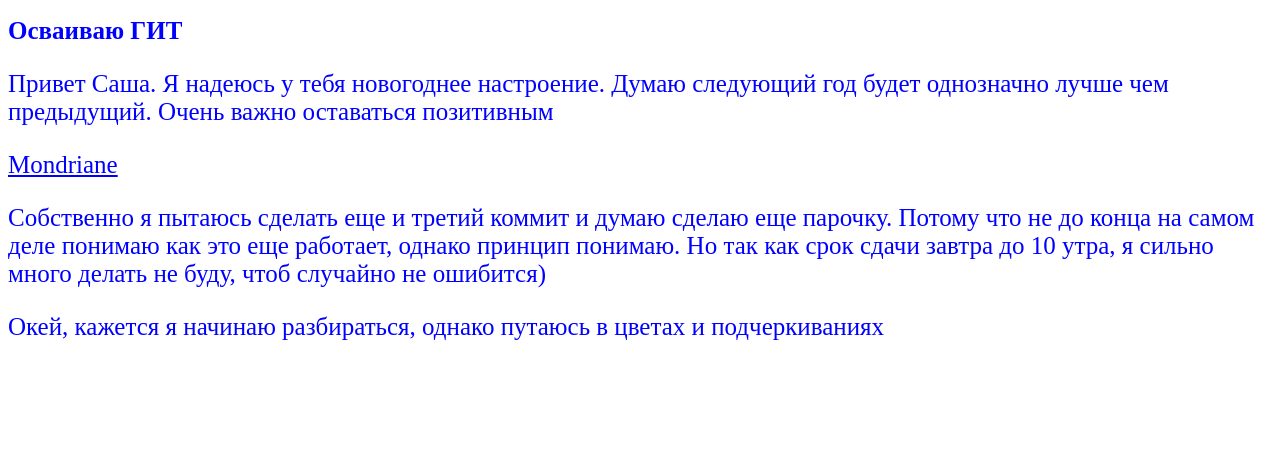
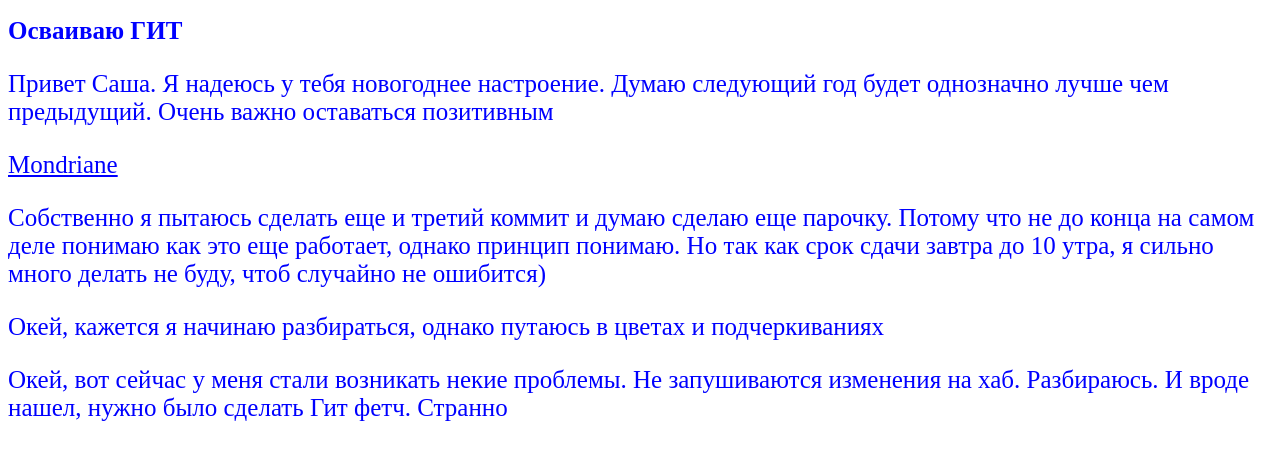
Before and after one commit to AlexTillman/DZ3, a plain HTML site: page index.html in a window 1280 px wide. Drawn offline with Linux system fonts and the light colour scheme.

Commit message:
vrode ponyal

```diff
--- a/index.html
+++ b/index.html
@@ -18,5 +18,7 @@
 
         <p>Окей, кажется я начинаю разбираться, однако путаюсь в цветах и подчеркиваниях</p>
 
+        <p>Окей, вот сейчас у меня стали возникать некие проблемы. Не запушиваются изменения на хаб. Разбираюсь. И вроде нашел, нужно было сделать Гит фетч. Странно</p>
+
 </body>
 </html>
```
